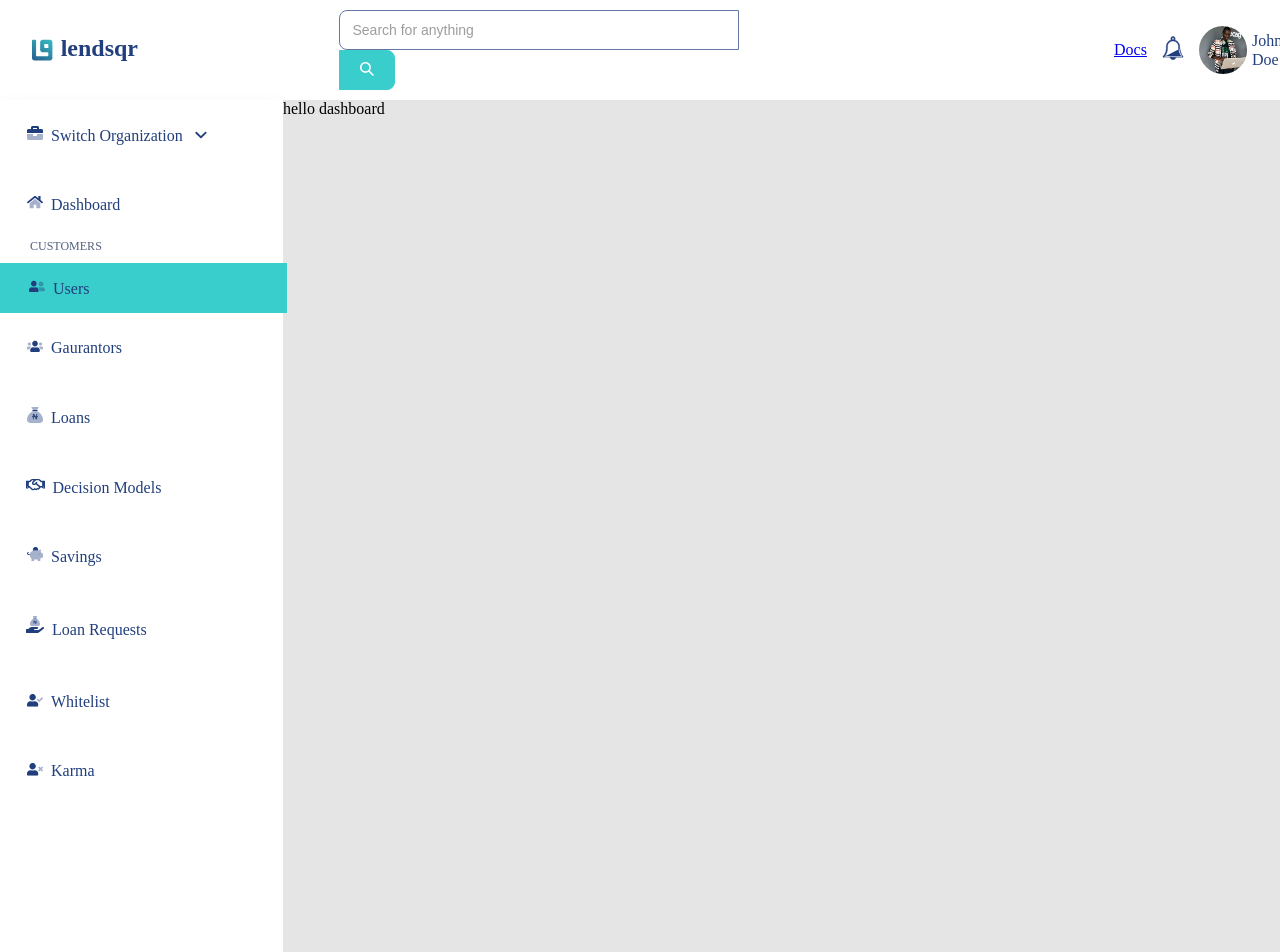
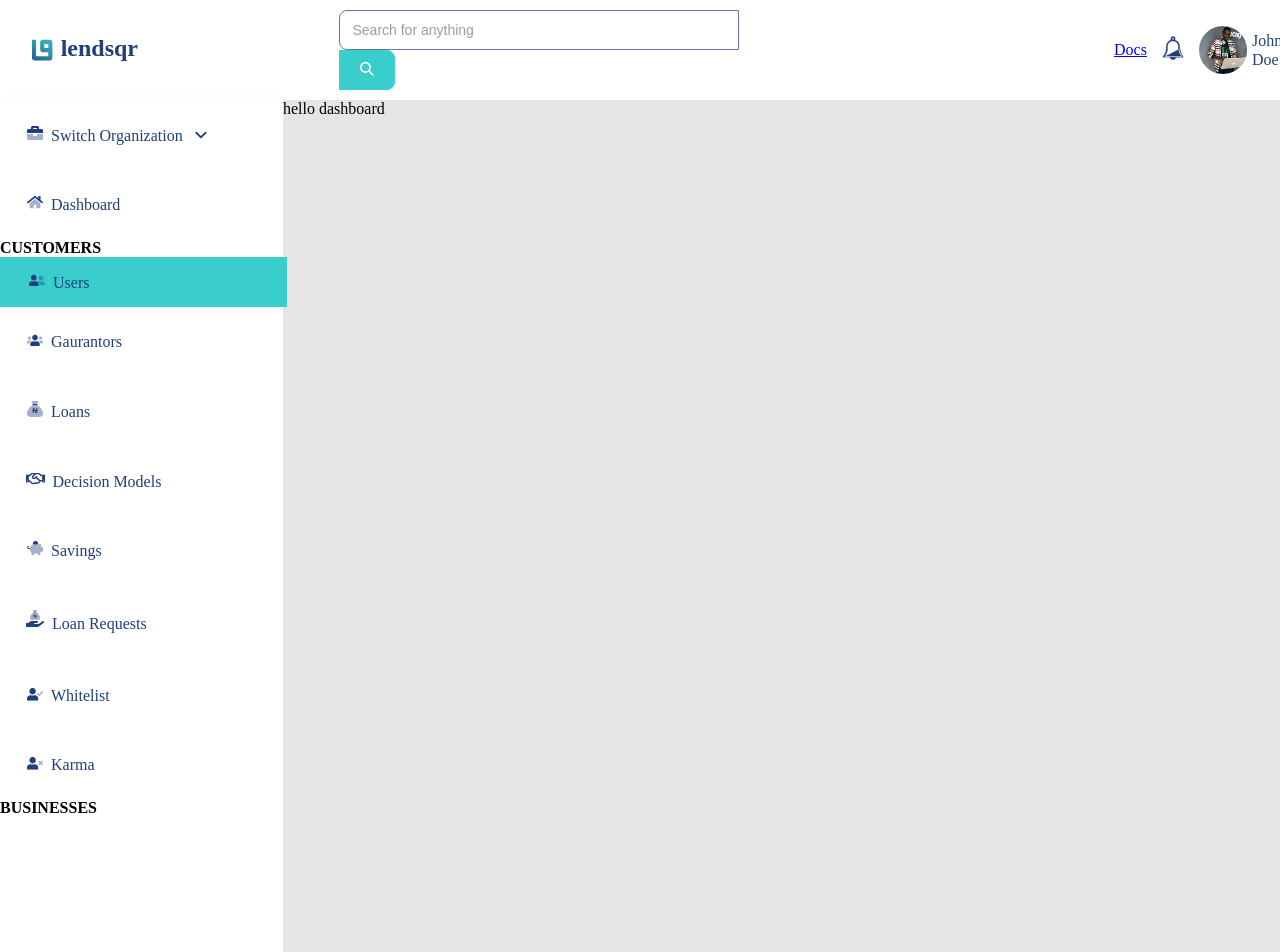
Before and after one commit to Danny4life/lendsqr, a React (Create React App) app: page /dashboard in a window 1280 px wide. Shown: the top 952 px of the page. Built offline with nearby package versions, Linux system fonts and the light colour scheme.

Commit message:
add business to sidebar

```diff
--- a/src/components/sidebar/SideBar.jsx
+++ b/src/components/sidebar/SideBar.jsx
@@ -79,6 +79,7 @@ const SideBar = () => {
                     </div>
                     <h4 className="switch-text">Karma</h4>
                 </div>
+                <h4 className="customer">BUSINESSES</h4>
 
             </div>
 
--- a/src/components/sidebar/sidebar.scss
+++ b/src/components/sidebar/sidebar.scss
@@ -31,7 +31,7 @@
             }
         }
 
-        .customer {
+        .title {
             font-family: 'Work Sans';
             font-style: normal;
             font-weight: 500;
```
